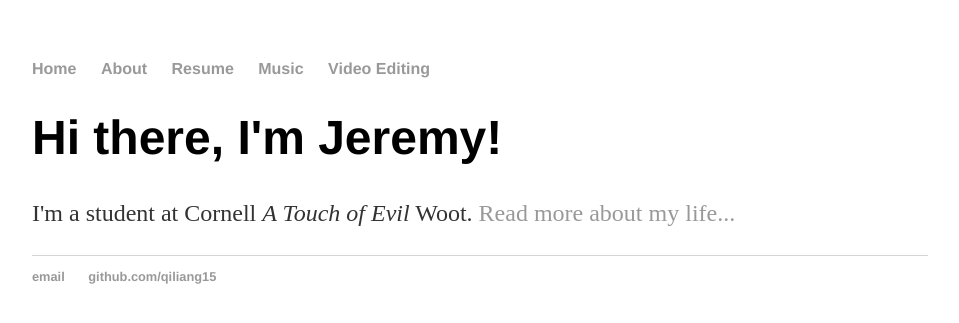
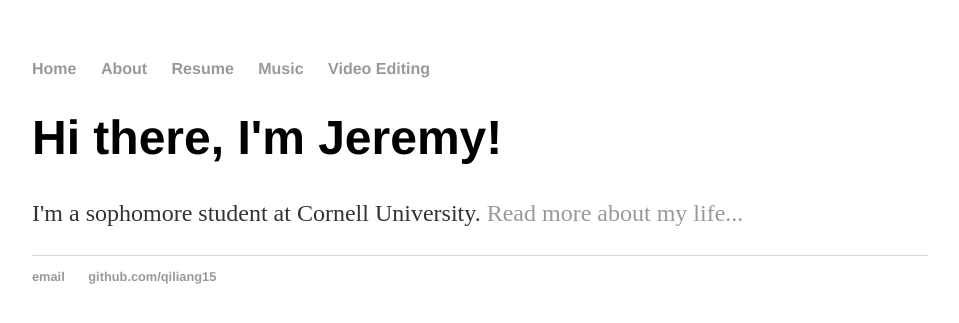
Before and after one commit to jwang115/jwang115.github.io, a Jekyll site: the page built from index.html, in a window 1280 px wide. Shown: the top 323 px of the page, without its empty margins (160-1119 px from the left). Built offline with Jekyll 4.4.1, drawn with Linux system fonts in a browser that asks for light colours.

Commit message:
Update index.html

```diff
--- a/index.html
+++ b/index.html
@@ -4,5 +4,5 @@ title: Jeremy Wang
 ---
 <div class="blurb">
 	<h1>Hi there, I'm Jeremy!</h1>
-	<p>I'm a student at Cornell <em>A Touch of Evil</em> Woot. <a href="/about">Read more about my life...</a></p>
+	<p>I'm a sophomore student at Cornell University.  <a href="/about">Read more about my life...</a></p>
 </div><!-- /.blurb -->
```
